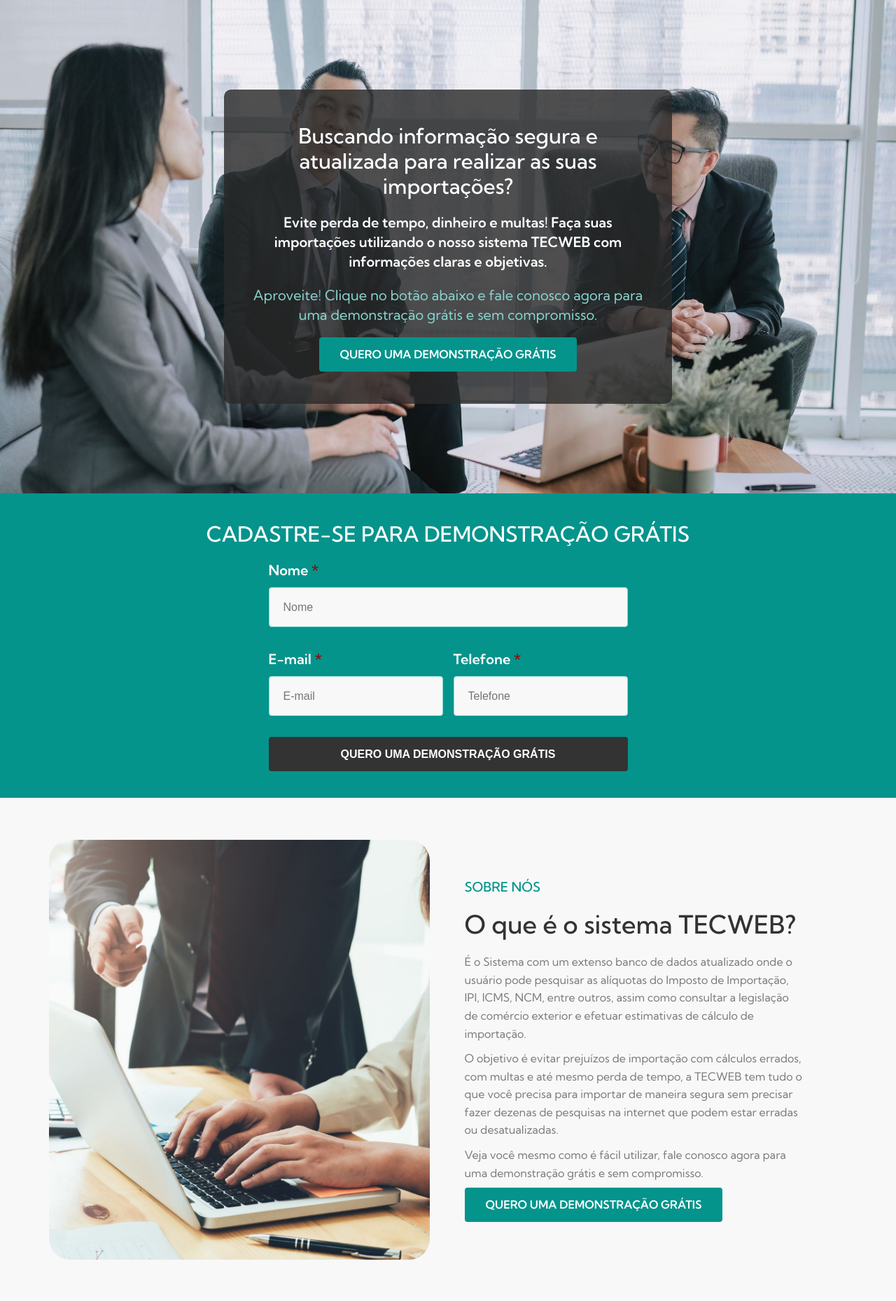
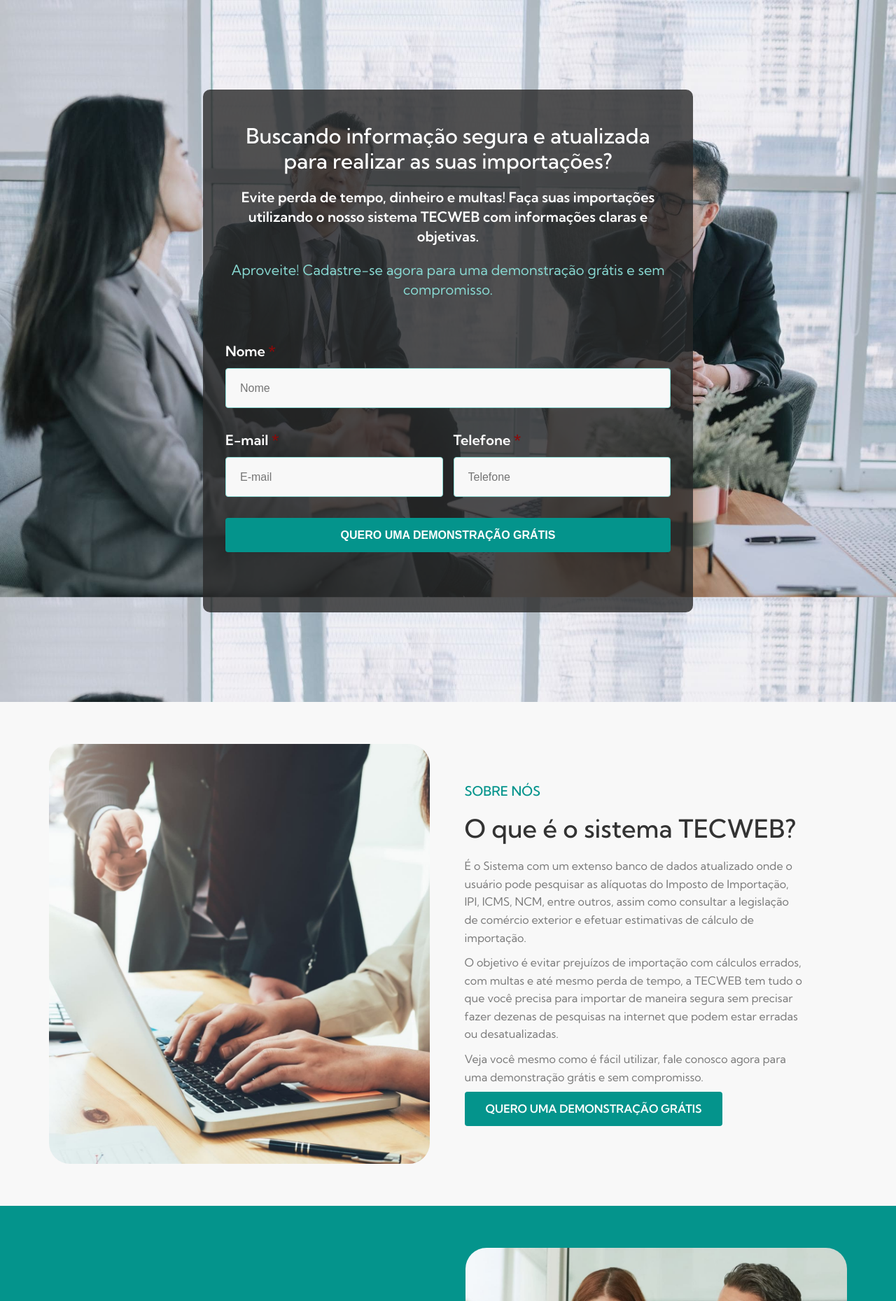
Before and after one commit to lucassdantas/lp-infoconsult, a PHP site: page / in a window 1280 px wide. Shown: the part 84-1943 px from the top of the page at 70% size. Run offline with PHP 8.4, Linux system fonts and the light colour scheme.

Commit message:
more changes on form style

```diff
--- a/assets/style.css
+++ b/assets/style.css
@@ -79,7 +79,7 @@ header{
 
     background-attachment: fixed;
 
-    padding: 10% 25%;
+    padding: 10% 16%;
 }
 
 .banner .centerInfo{
@@ -91,10 +91,10 @@ header{
     max-width:700px;
 }
 .formSection {
+    text-align:left;
     flex-direction:column;
     align-items:center;
     padding:40px 0;
-    background-color:var(--green);
     color:#fff;
 }
 .formSection .col:nth-child(1){
@@ -125,7 +125,7 @@ header{
 }
 .formSection form button div{
     width:100%;
-    background-color:#333333;
+    background-color:var(--green);
 }
 .requiredMark{
     color:#8d0909;
--- a/index.php
+++ b/index.php
@@ -5,18 +5,13 @@
 
 ?>
     <main>
-        <section class='banner bgImg'>
+        <section id='formSection' class='banner bgImg'>
             <div class='centerInfo'>
                 <h1 class='title'>Buscando informação segura e atualizada para realizar as suas importações?</h1>
                 <p class="description">Evite perda de tempo, dinheiro e multas! Faça suas importações utilizando o nosso sistema TECWEB com informações claras e objetivas.</p>
-                <p class='buttonDescription'> Aproveite! Clique no botão abaixo e fale conosco agora para uma demonstração grátis e sem compromisso.</p>
-                <a class='btnLink btnLinkCenter' href='https://api.whatsapp.com/send?phone=5521986940829&text=Ol%C3%A1,%20gostaria%20de%20agendar%20uma%20demonstra%C3%A7%C3%A3o%20gr%C3%A1tis%20do%20sistema%20TecWeb' target='_blank'> <div class="btn">Quero uma demonstração grátis</div> </a>
-            </div>
-        </section>
-        <section class="formSection">
-            <h2 class="h3">CADASTRE-SE PARA DEMONSTRAÇÃO GRÁTIS</h2>
-            <div class="limiter">
-                <form method="post" action="./process_form.php">
+                <p class='buttonDescription'> Aproveite! Cadastre-se agora para uma demonstração grátis e sem compromisso.</p>
+                <div class='formSection'>
+                    <form id='form' method="post" action="./process_form.php">
                         <label for="name">Nome <span class='requiredMark'>*</span></label>
                         <input type='text' name="name" placeholder="Nome" required>
                         <div class="row">
@@ -34,7 +29,9 @@
                         </button>
                     </form>
                 </div>
+            </div>
         </section>
+
         <section class='whiteBg content'>
             <div class="row limiter">
                 <div class="col colImg">
@@ -46,7 +43,7 @@
                     <p>É o Sistema com um extenso banco de dados atualizado onde o usuário pode pesquisar as alíquotas do Imposto de Importação, IPI, ICMS, NCM, entre outros, assim como consultar a legislação de comércio exterior e efetuar estimativas de cálculo de importação.</p>
                     <p>O objetivo é evitar prejuízos de importação com cálculos errados, com multas e até mesmo perda de tempo, a TECWEB tem tudo o que você precisa para importar de maneira segura sem precisar fazer dezenas de pesquisas na internet que podem estar erradas ou desatualizadas.</p>
                     <p>Veja você mesmo como é fácil utilizar, fale conosco agora para uma demonstração grátis e sem compromisso.</p>
-                    <a class='btnLink' href='https://api.whatsapp.com/send?phone=5521986940829&text=Ol%C3%A1,%20gostaria%20de%20agendar%20uma%20demonstra%C3%A7%C3%A3o%20gr%C3%A1tis%20do%20sistema%20TecWeb' target='_blank'> <div class="btn">Quero uma demonstração grátis</div></a>
+                    <a class='btnLink' href='#formSection'> <div class="btn">Quero uma demonstração grátis</div></a>
                 </div>
             </div>
         </section>
@@ -84,7 +81,7 @@
                             <span>Quem utiliza recomenda</span>
                         </li>
                     </ul>
-                    <a class='btnLink' href='https://api.whatsapp.com/send?phone=5521986940829&text=Ol%C3%A1,%20gostaria%20de%20agendar%20uma%20demonstra%C3%A7%C3%A3o%20gr%C3%A1tis%20do%20sistema%20TecWeb' target='_blank'> <div class="btn">Quero uma demonstração grátis</div></a>
+                    <a class='btnLink' href='#formSection'> <div class="btn">Quero uma demonstração grátis</div></a>
                 </div>
                 <div class="col colImg">
                     <img class='img' src="./images/Torne-se-um-especialista-em-comercio-exterior-com-a-InfoConsult.jpg" alt="Mulher e homem executivos com tablet">
--- a/process_form.php
+++ b/process_form.php
@@ -31,7 +31,7 @@ if ($_SERVER["REQUEST_METHOD"] == "POST" && isset($_POST['sendBtn'])) {
 
     $mail->setFrom($email);
     $email->addReplyTo($email);
-    $addAddress('josetiagoramos@rdmarketingdigital.com.br');
+    $addAddress('lucasdantas.rdmarketingdigital@gmail.com');
 
     $mail->Subject = "Novo Lead da Landing Page";
     $mail->Body = "
```
Lines whose indentation alone changed are shown as unchanged.
